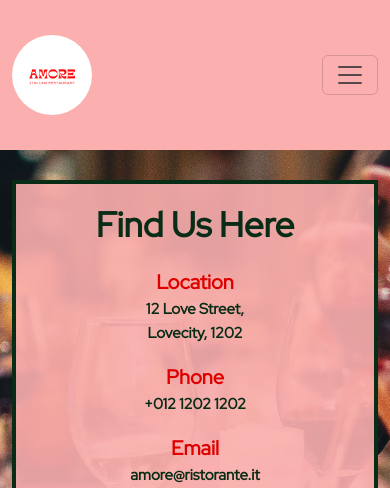
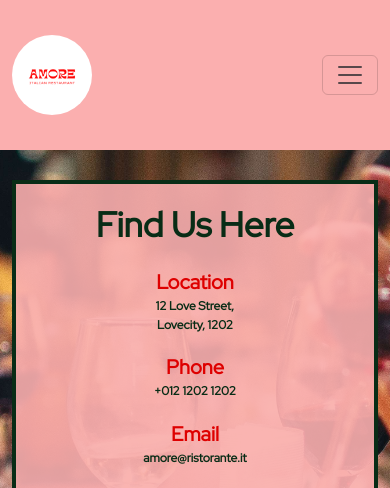
Before and after one commit to Maximiliane-K/ristorante-amore, a Django app: page /contact/ in a window 390 px wide. Shown: the top 488 px of the page. Run offline with Django 3.2, Linux system fonts and the light colour scheme; some libraries are stand-ins or nearby versions.

Commit message:
Style small screen size media query for <p> on contact page

```diff
--- a/static/css/style.css
+++ b/static/css/style.css
@@ -541,7 +541,7 @@ p {
         font-size: 15px;
     }
 
-    .menu-list {
+    .menu-list, .contact-details p {
         font-size: 12px;
     }
 
```
